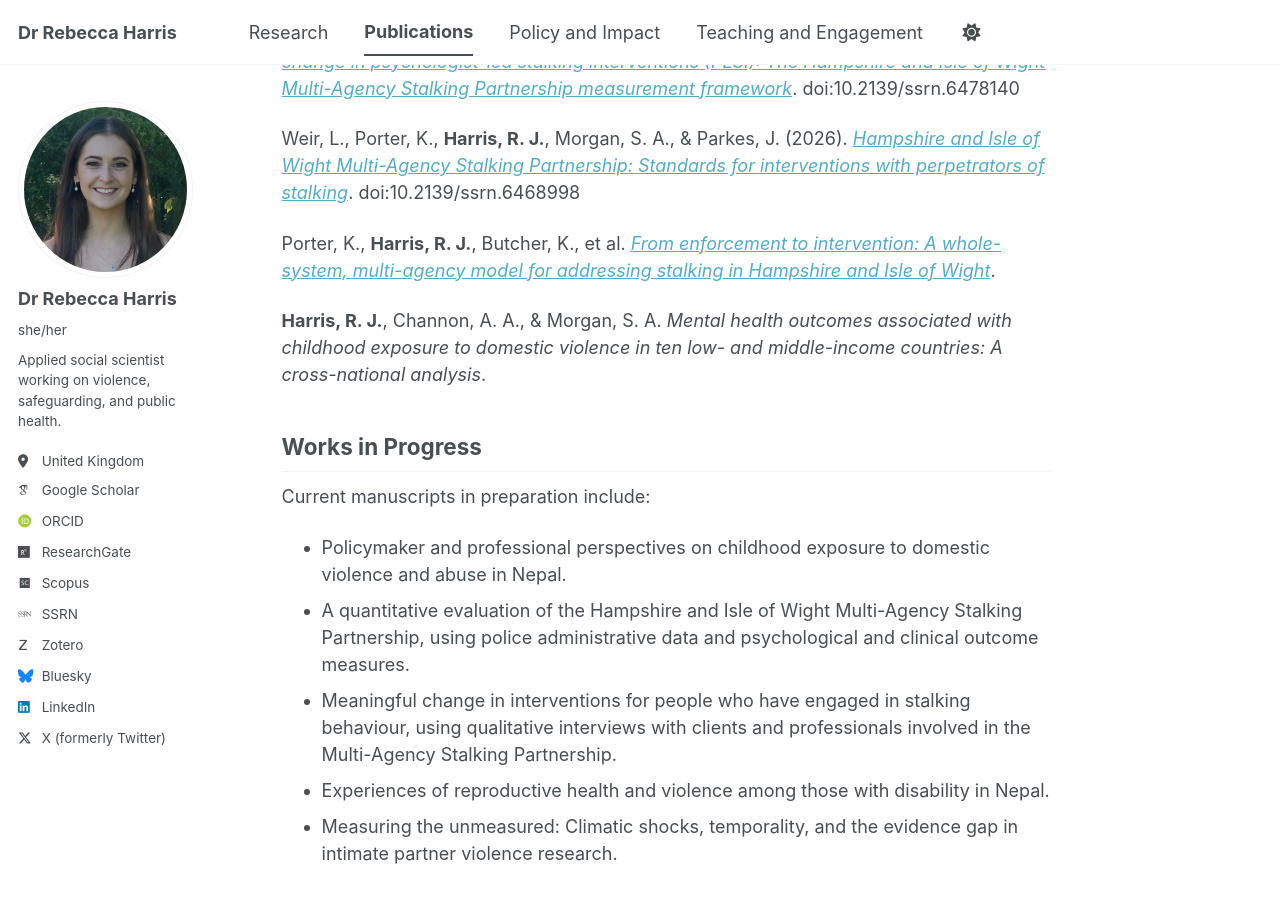
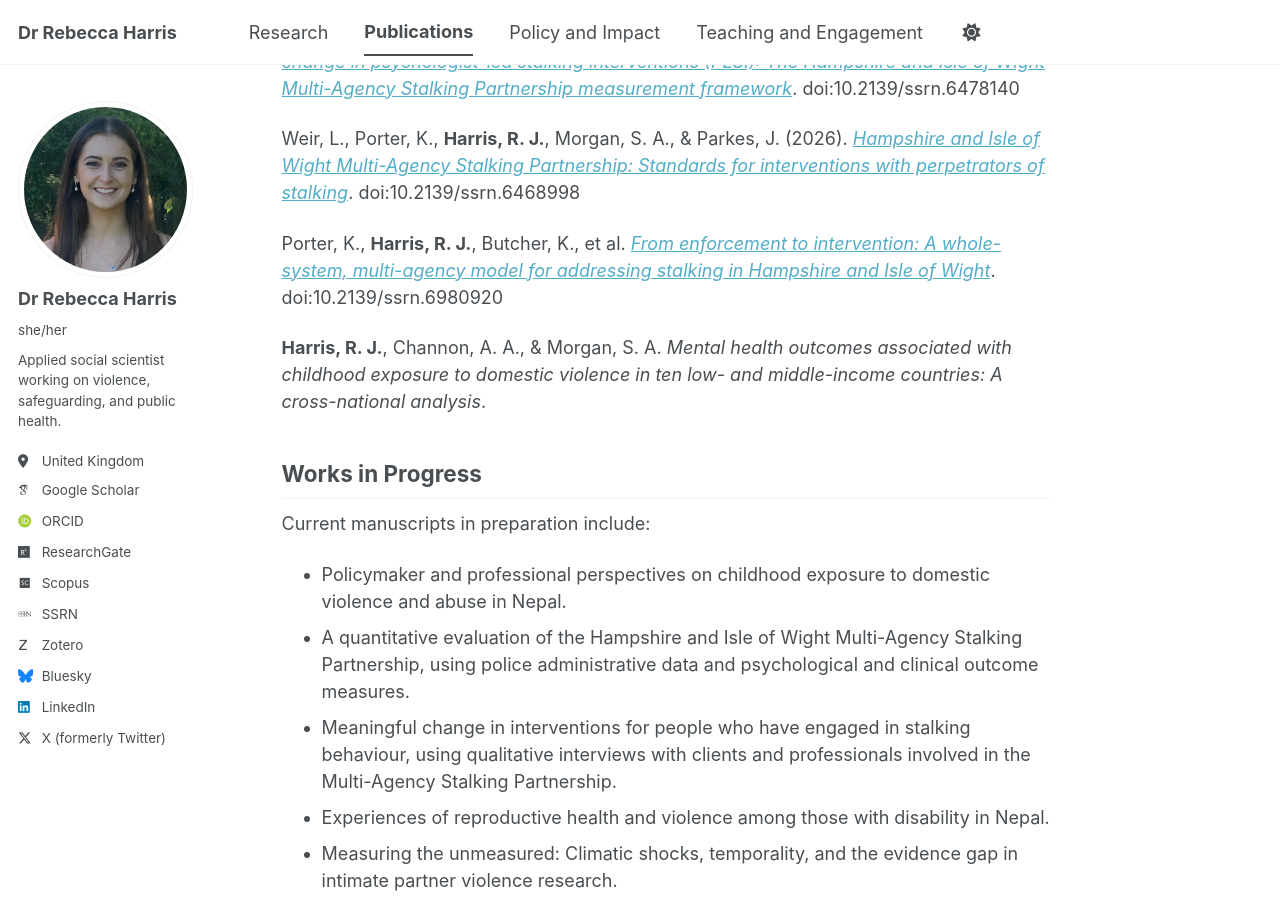
Before and after one commit to DrRebeccaHarris/drrebeccaharris.github.io, a Jekyll site: the page built from _pages/publications.md, in a window 1280 px wide and 900 px high, scrolled down 839 px. Built offline with Jekyll 4.4.1, drawn with Linux system fonts in a browser that asks for light colours; some web fonts are replaced; a script bundle is joined from its source files by our own code; library files that are not in the unit come from our copies.

Commit message:
Update publications.md

```diff
--- a/_pages/publications.md
+++ b/_pages/publications.md
@@ -24,7 +24,7 @@ Klinkner, M., Smith, E., & **Harris, R. J.** (2025). [Rights-informed mass grave
 
 Weir, L., Porter, K., **Harris, R. J.**, Morgan, S. A., & Parkes, J. (2026). [*Hampshire and Isle of Wight Multi-Agency Stalking Partnership: Standards for interventions with perpetrators of stalking*](https://doi.org/10.2139/ssrn.6468998). doi:10.2139/ssrn.6468998
 
-Porter, K., **Harris, R. J.**, Butcher, K., et al. [*From enforcement to intervention: A whole-system, multi-agency model for addressing stalking in Hampshire and Isle of Wight*](https://papers.ssrn.com/sol3/papers.cfm?abstract_id=6980920).
+Porter, K., **Harris, R. J.**, Butcher, K., et al. [*From enforcement to intervention: A whole-system, multi-agency model for addressing stalking in Hampshire and Isle of Wight*](https://papers.ssrn.com/sol3/papers.cfm?abstract_id=6980920). doi:10.2139/ssrn.6980920
 
 **Harris, R. J.**, Channon, A. A., & Morgan, S. A. *Mental health outcomes associated with childhood exposure to domestic violence in ten low- and middle-income countries: A cross-national analysis*.
 
```
